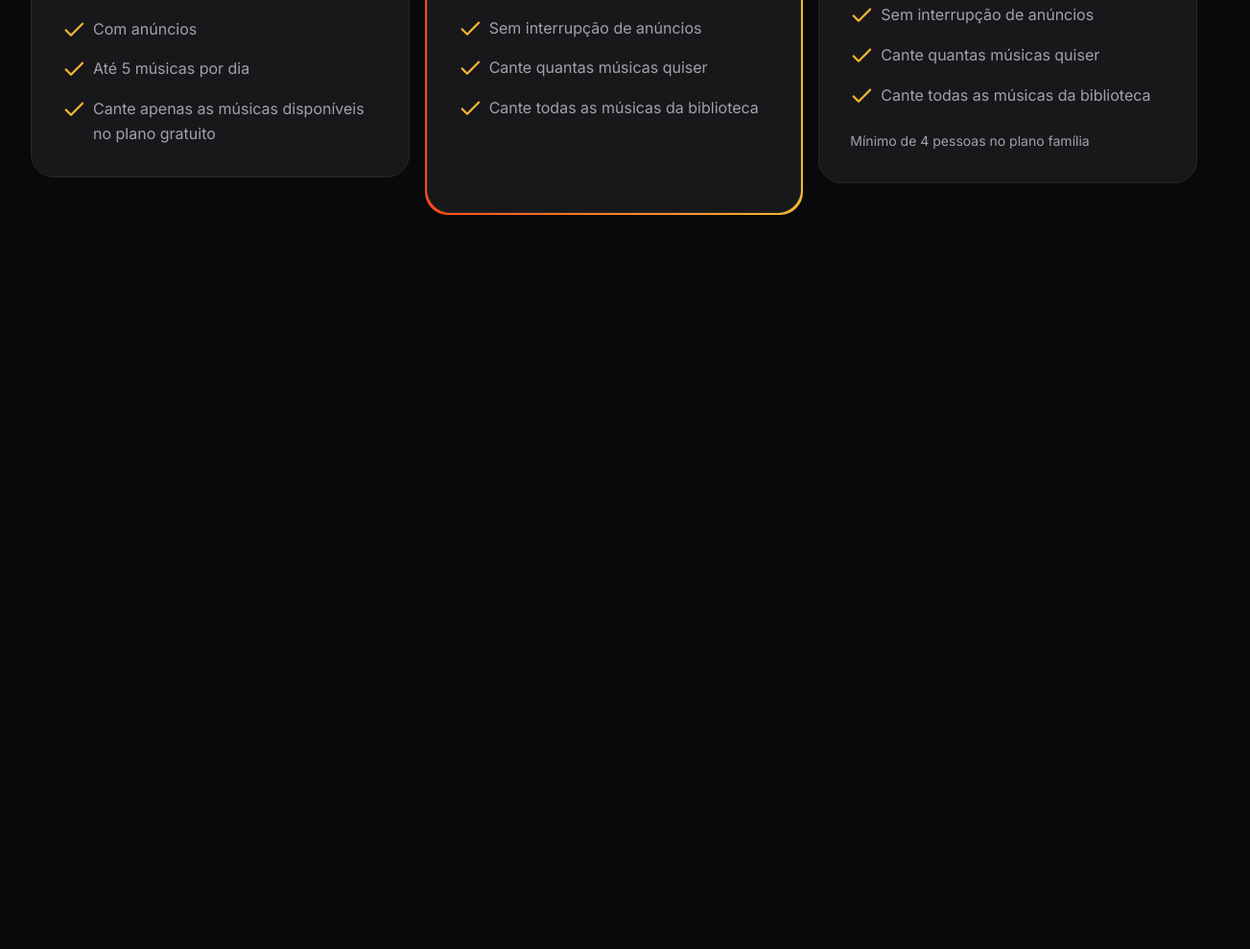
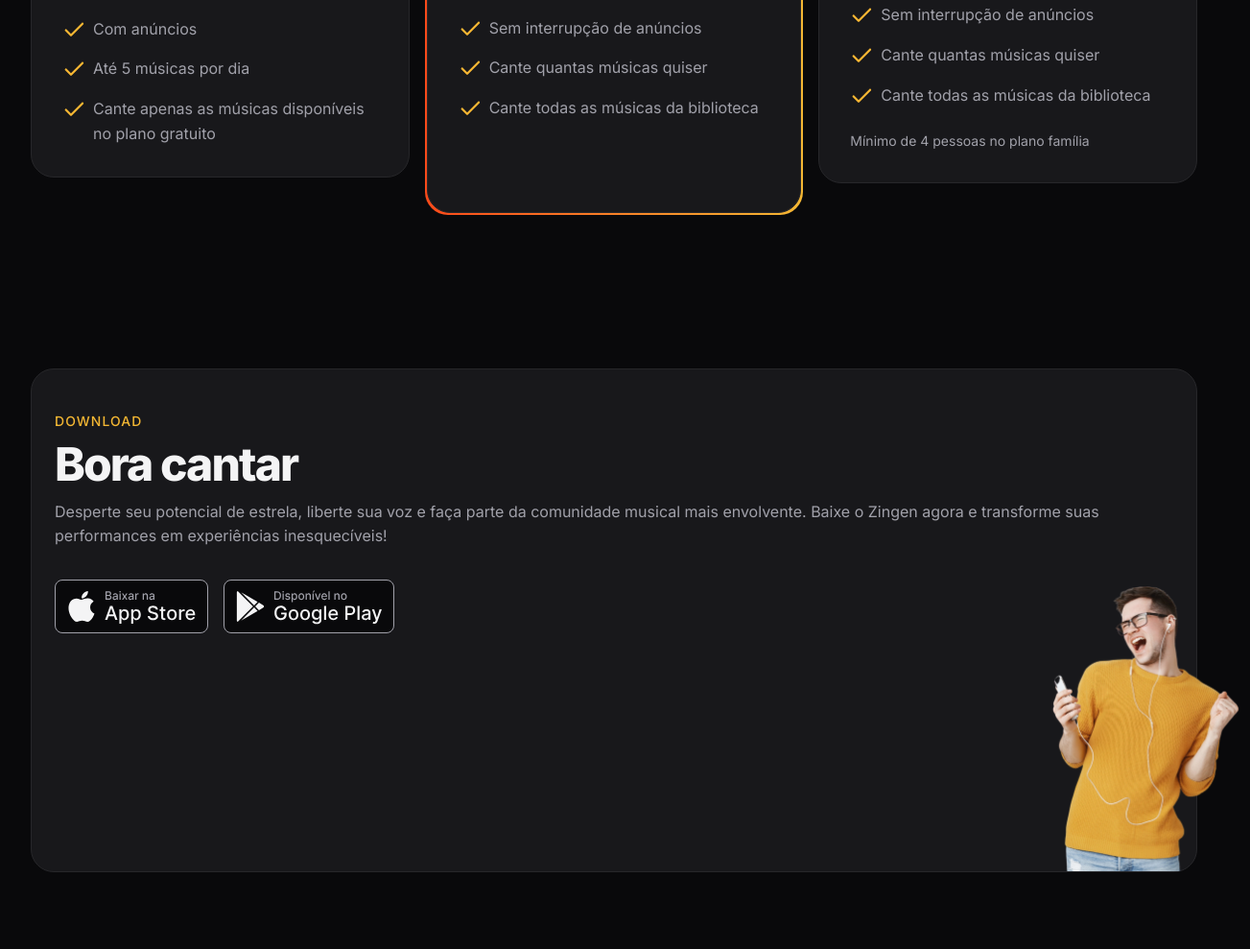
Before and after one commit to gui93araujo/zingen, a plain HTML site: page index.html in a window 1280 px wide. Shown: the part 3251-4240 px from the top of the page at 96% size, 1303 px wide, since content can reach past the window. Before the commit the page ends 3555 px from the top, so only its background shows below. Drawn offline with Linux system fonts and the light colour scheme.

Commit message:
criado section download

```diff
--- a/index.html
+++ b/index.html
@@ -165,5 +165,28 @@
         </div>
     </section>
 
+    <section id="download">
+        <div class="container py-xl">
+            <div class="card px-lg even-columns items-center">
+                <div>
+                    <header>
+                        <strong>Download</strong>
+                        <h2>Bora cantar</h2>
+                    </header>
+                    <p>
+                        Desperte seu potencial de estrela, liberte sua voz e faça parte da comunidade musical
+                        mais envolvente. Baixe o Zingen agora e transforme suas performances em experiências
+                        inesquecíveis!
+                    </p>
+
+                    <div class="buttons flex gap-1">
+                        <a href="#"><img src="assets/button-apple-store.svg" alt="Baixar da Apple Store"></a>
+                        <a href="#"><img src="assets/button-google-play.svg" alt="Baixar da Play Store"></a>
+                    </div>
+                </div>
+                <img src="assets/rapaz-ouvindo-musica-com-fones-de-ouvido-e-cantando-no-aplicativo-de-karaoke-removebg 1.png" alt="">
+            </div>
+        </div>
+    </section>
 </body>
 </html>
--- /dev/null
+++ b/styles/download.css
@@ -0,0 +1,33 @@
+#download {
+    .card {
+        position: relative;
+        padding: 3rem 1.5rem 15rem;
+
+
+        & > img {
+            width: 14.5rem;
+            position: absolute;
+            bottom: 0;
+            right: -3.5rem;
+        }
+    }
+    .buttons {
+        flex-wrap: wrap;
+        margin-top: 2rem;
+    }
+
+    @media (width >= 80eem) {
+        .card {
+            padding: 8.75rem 5rem;
+
+            & > div:nth-child(1){
+                max-width: 40rem;
+            }
+
+            & > img {
+                width: 29.125rem;
+            }
+        }
+    }
+
+}
--- a/styles/global.css
+++ b/styles/global.css
@@ -44,6 +44,8 @@ html {
     font-size: var(--fs-base);
     line-height: 1.6;
     color: var(--text-color-primary);
+
+    overflow-x: hidden;
 }
 
 body {
--- a/styles/index.css
+++ b/styles/index.css
@@ -9,3 +9,4 @@
 @import url(cards.css);
 @import url(features.css) (width >= 80em);
 @import url(pricing.css);
+@import url(download.css);
```
Also changed, not shown: assets/button-apple-store.svg (added), assets/button-google-play.svg (added).
